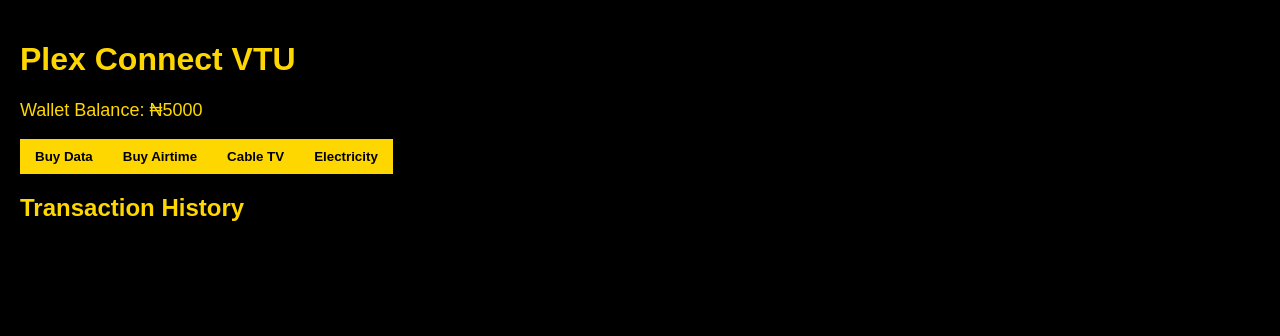
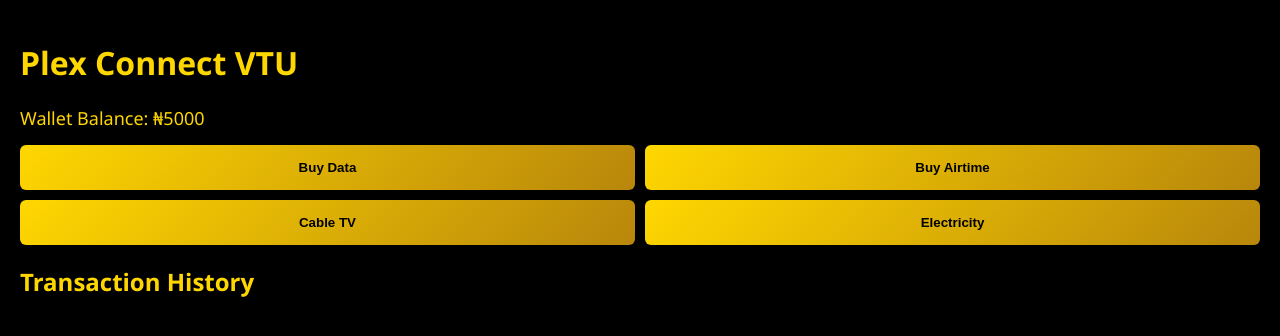
Before and after one commit to PApi0987/plex-connect-frontend, a React app: page / in a window 1280 px wide. Shown: the top 336 px of the page. Built offline with nearby package versions, Linux system fonts and the light colour scheme.

Commit message:
Update styles.css

```diff
--- a/src/styles.css
+++ b/src/styles.css
@@ -1,23 +1,40 @@
 body {
   margin: 0;
-  font-family: Arial, sans-serif;
   background: #000;
   color: gold;
+  font-family: "Segoe UI", sans-serif;
 }
 
 .container {
   padding: 20px;
 }
 
+.wallet {
+  font-size: 18px;
+  margin-bottom: 15px;
+}
+
+.grid {
+  display: grid;
+  grid-template-columns: repeat(2, 1fr);
+  gap: 10px;
+}
+
 button {
-  background: gold;
-  color: black;
+  background: linear-gradient(135deg, gold, #b8860b);
   border: none;
-  padding: 10px 15px;
+  padding: 15px;
   font-weight: bold;
   cursor: pointer;
+  color: black;
+  border-radius: 6px;
 }
 
-.wallet {
-  font-size: 18px;
+button:hover {
+  opacity: 0.85;
 }
+
+ul {
+  list-style: none;
+  padding: 0;
+}
```
